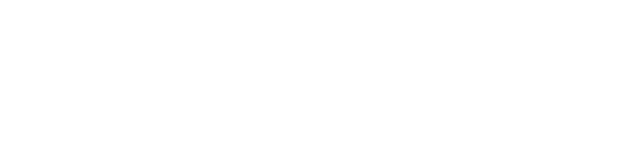
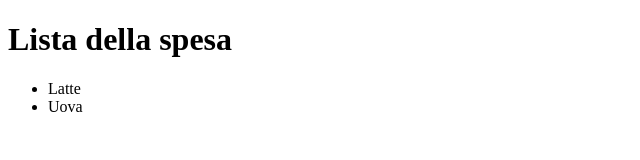
Before and after one commit to alessiopes/GIT-test, a plain HTML site: page index.html in a window 1280 px wide. Shown: the whole page, without its empty margins (0-640 px from the left). Drawn offline with Linux system fonts and the light colour scheme.

Commit message:
my third commit

```diff
--- a/index.html
+++ b/index.html
@@ -15,7 +15,11 @@
 </head>
 
 <body>
-
+    <h1>Lista della spesa</h1>
+    <ul>
+        <li>Latte</li>
+        <li>Uova</li>
+    </ul>
 </body>
 
 </html>
```
